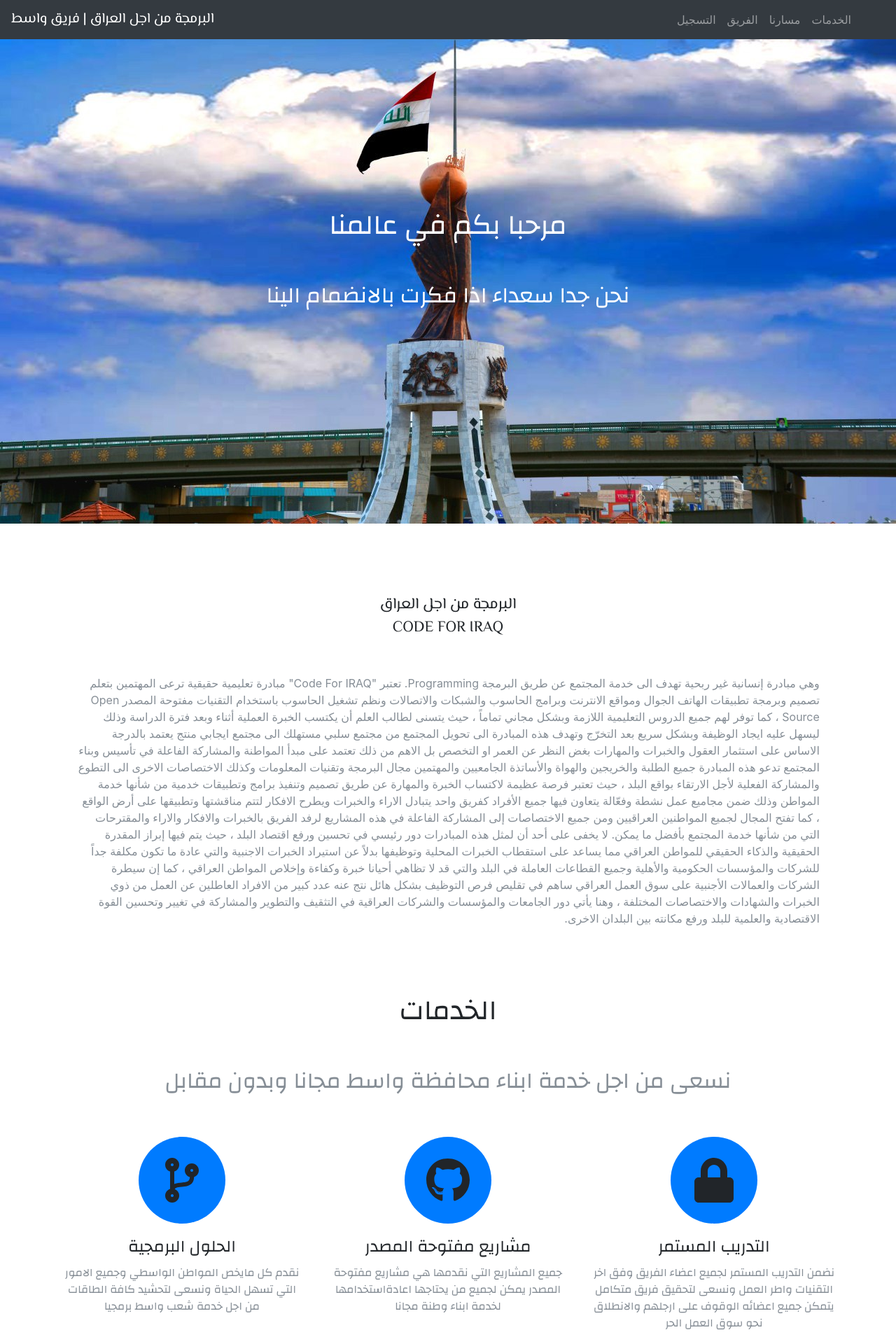
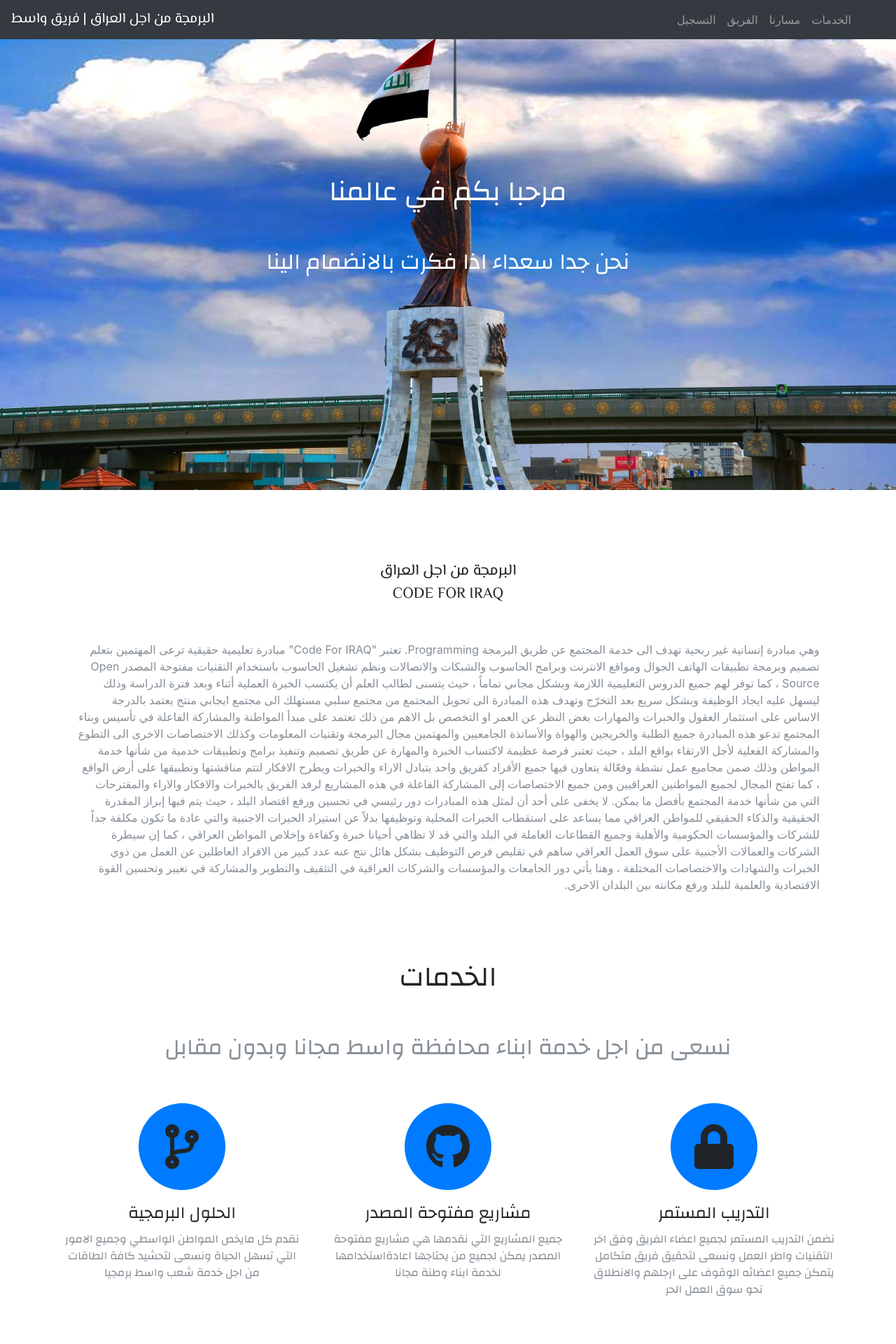
Before and after one commit to CodeFORWasit/wasit-team, a PHP site: page /c4w/ in a window 1280 px wide. Shown: the top 1920 px of the page at 70% size. Run offline with PHP 8.4, Linux system fonts and the light colour scheme; some libraries are stand-ins or nearby versions.

Commit message:
Update header.php

```diff
--- a/view/layout/header.php
+++ b/view/layout/header.php
@@ -2,30 +2,33 @@
 <html lang="en">
 
 <head>
-    <title><?php echo $this->_title?></title>
+
+    <meta charset="UTF-8">
+
+    <title><?php echo $this->_title ?></title>
     <!-- Required meta tags -->
-    <meta charset="utf-8">
-    <meta name="viewport" content="width=device-width, initial-scale=1, shrink-to-fit=no">
 
     <!-- Bootstrap CSS -->
     <link rel="stylesheet" href="https://maxcdn.bootstrapcdn.com/bootstrap/4.0.0-beta.2/css/bootstrap.min.css">
 
+    <!-- fonts -->
 
-    <!-- fonts -->
     <link rel="stylesheet" href="https://fonts.googleapis.com/css?family=Changa">
     <link rel="stylesheet" href="https://fonts.googleapis.com/css?family=El Messiri">
     <link rel="stylesheet" href="https://fonts.googleapis.com/css?family=Amiri">
     <link type="text/css" href="https://maxcdn.bootstrapcdn.com/font-awesome/4.7.0/css/font-awesome.min.css">
 
+
+
     <!-- MY CSS -->
     <link rel="stylesheet" href="<?php echo $this->_static("css/myStyle.css");?>">
     <link rel="stylesheet" href="<?php echo $this->_static("css/profileStyle.css");?>">
+    <link rel="stylesheet" href="<?php echo $this->_static("css/create.css");?>">
+
+
 
 </head>
 
 <body>
 
  <?php $this->render("layout/navbar"); ?>
-
- <br>
- <br>
```
